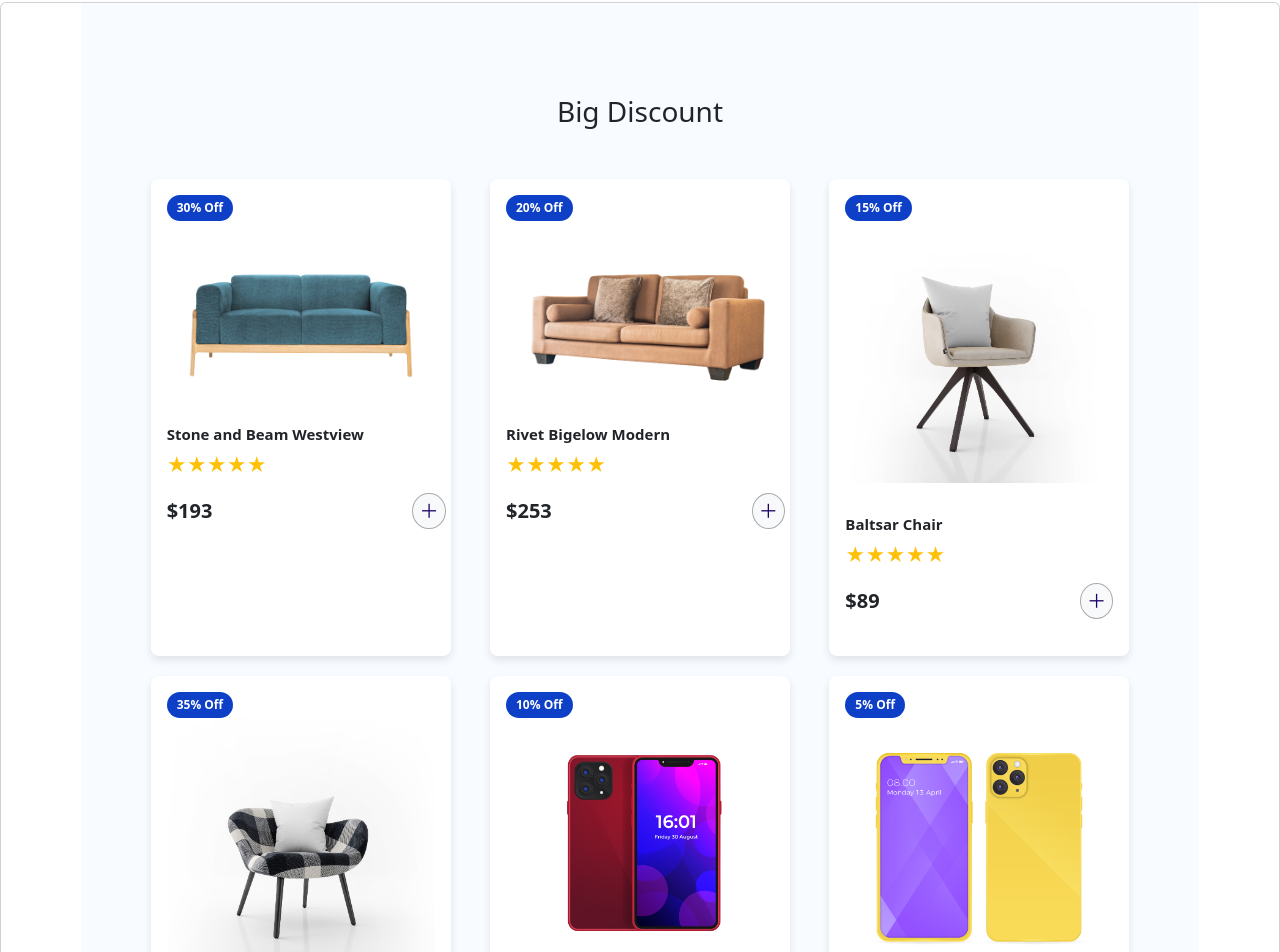
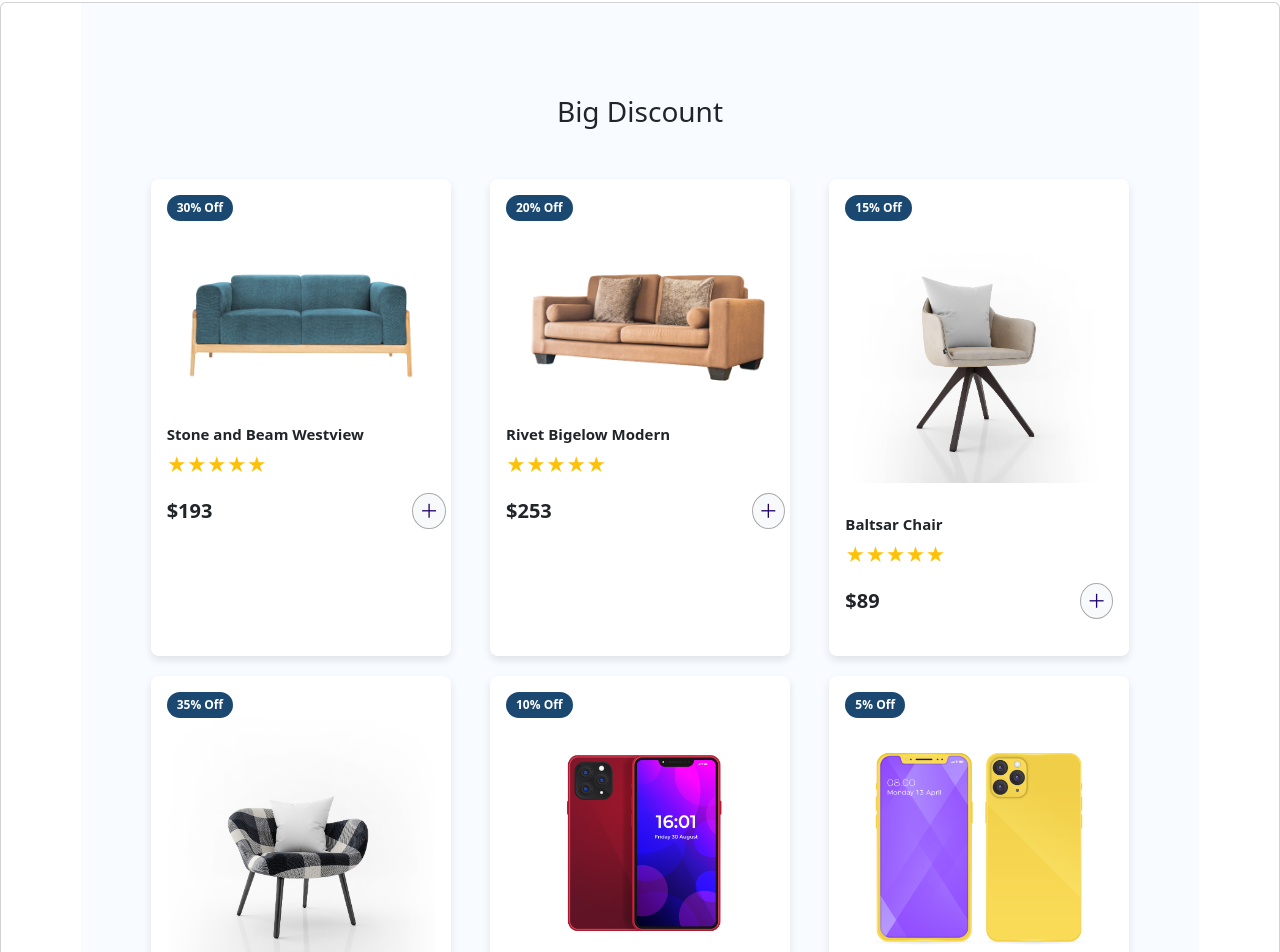
Before and after one commit to an-ja-li/mart-ecommerce, a React (Vite) app: page / in a window 1280 px wide. Shown: the part 875-1827 px from the top of the page. Built offline with nearby package versions, Linux system fonts and the light colour scheme.

Commit message:
home.jsx completed

```diff
--- a/src/Compnents/ProductCard.jsx
+++ b/src/Compnents/ProductCard.jsx
@@ -1,8 +1,10 @@
-import React from 'react';
+import React, { useState } from 'react';
 import { useNavigate } from 'react-router-dom';
+import { FaHeart } from "react-icons/fa";
 
 const ProductCard = ({ item, addToCart, showDiscount = false, discount = 0, addToWishlist }) => {
   const navigate = useNavigate();
+  const [isClicked, setIsClicked] = useState(false);
 
   if (!item) return null; // 🛡️ prevent rendering if item is undefined
 
@@ -12,18 +14,18 @@
         <span className="discount-badge">{discount}% Off</span>
       )}
 
-      {addToWishlist && (
       <button
         className="wishlist-icon"
         title="Add to Wishlist"
         onClick={(e) => {
-            e.stopPropagation(); // Prevent navigation when clicking wishlist
+          e.stopPropagation();
+          setIsClicked(!isClicked);
           addToWishlist(item);
         }}
+        style={{ color: isClicked ? "red" : "gray" }}
       >
-          ♥
+        <FaHeart />
       </button>
-      )}
 
       <img src={item.imgUrl} alt={item.productName} className="product-img" />
       <h3>{item.productName}</h3>
--- a/src/pages/Home.css
+++ b/src/pages/Home.css
@@ -55,7 +55,7 @@
   position: absolute;
   top: 16px;
   left: 16px;
-  background-color: #0d3fc7;
+  background-color: #1a4870;
   color: white;
   padding: 4px 10px;
   font-size: 12px;
@@ -69,6 +69,7 @@
   top: 16px;
   right: 16px;
   background: white;
+  color: gray; /* Ensure initial color */
   border: none;
   font-size: 18px;
   color: gray;
@@ -80,7 +81,11 @@
 }
 
 .product-card:hover .wishlist-icon {
+
   display: block;
+}
+.wishlist-icon:active:focus {
+  color: red; /* Prevent color change on click */
 }
 
 /* Product Image */
@@ -126,28 +131,30 @@
 }
 
 /* Add Button */
+
 .add-button,
 .add-btn {
-  background-color: #f1f1f1;
+  /* Set default to hovered color */
+  color: white;
   border: 1px solid #ccc;
   border-radius: 50%;
   font-size: 18px;
-  color: #1d1b5f;
-    margin-left: -4px;
   width: 36px;
   height: 36px;
   cursor: pointer;
   display: flex;
   align-items: center;
   justify-content: center;
-  transition: background-color 0.3s ease;
+  transition: background-color 0.3s ease, color 0.3s ease;
 }
 
-.add-button:hover,
-.add-btn:hover {
-  background-color: red;
+
+.product-card .add-button:hover,
+.product-card .add-btn:hover {
+  background-color: #1d1b5f;
   color: white;
 }
+
 
 /* Responsive: collapse to 2 or 1 cards on smaller screens */
 @media (max-width: 992px) {
--- a/src/pages/Product.jsx
+++ b/src/pages/Product.jsx
@@ -10,14 +10,24 @@
   const [categoryFilter, setCategoryFilter] = useState('sofa');
 
   const addToCart = (product) => {
-    const existing = cartItems.find(item => item.id === product.id);
+    setCartItems((prevItems) => {
+      const existing = prevItems.find((item) => item.id === product.id);
       if (existing) {
-      setCartItems(cartItems.map(item =>
-        item.id === product.id ? { ...item, quantity: item.quantity + 1 } : item
-      ));
+        return prevItems.map((item) =>
+          item.id === product.id
+            ? { ...item, quantity: item.quantity + 1 }
+            : item
+        );
       } else {
-      setCartItems([...cartItems, { ...product, quantity: 1 }]);
+        return [...prevItems, { ...product, quantity: 1 }];
       }
+    });
+  };
+
+  // Optional: Placeholder for wishlist functionality
+  const addToWishlist = (product) => {
+    console.log('Added to wishlist:', product);
+    // Extend this later to update a wishlist array in state/context
   };
 
   const filteredProducts = useMemo(() => {
@@ -37,14 +47,18 @@
 
   return (
     <div className="product-section">
-      <div className="product-hero" style={{
+      {/* Banner */}
+      <div className="product-hero"
+        style={{
           backgroundImage: `url(${tableBg})`,
           backgroundSize: 'cover',
           backgroundPosition: 'center',
-      }}>
+        }}
+      >
         <h2 className="product-title">Product</h2>
       </div>
 
+      {/* Filters */}
       <div className="product-controls">
         <select
           value={categoryFilter}
@@ -70,9 +84,15 @@
         </div>
       </div>
 
+      {/* Product Cards */}
       <div className="product-grid">
         {filteredProducts.map((item) => (
-          <ProductCard key={item.id} item={item} addToCart={addToCart} />
+          <ProductCard
+            key={item.id}
+            item={item}
+            addToCart={addToCart}
+            addToWishlist={addToWishlist}
+          />
         ))}
       </div>
     </div>
--- a/src/pages/ProductId.jsx
+++ b/src/pages/ProductId.jsx
@@ -15,18 +15,21 @@
   const related = products.filter(p => p.category === product.category && p.id !== product.id);
 
   // Final addToCart method using quantity
-  const addToCart = (product, quantityToAdd) => {
-    const existing = cartItems.find(item => item.id === product.id);
-    if (existing) {
-      setCartItems(cartItems.map(item =>
-        item.id === product.id
-          ? { ...item, quantity: item.quantity + quantityToAdd }
-          : item
-      ));
-    } else {
-      setCartItems([...cartItems, { ...product, quantity: quantityToAdd }]);
-    }
+   const addToCart = (product) => {
+    setCartItems((prevItems) => {
+      const existing = prevItems.find((item) => item.id === product.id);
+      if (existing) {
+        return prevItems.map((item) =>
+          item.id === product.id
+            ? { ...item, quantity: item.quantity + 1 }
+            : item
+        );
+      } else {
+        return [...prevItems, { ...product, quantity: 1 }];
+      }
+    });
   };
+
 
   return (
     <div>
```
Lines whose indentation alone changed are shown as unchanged.
